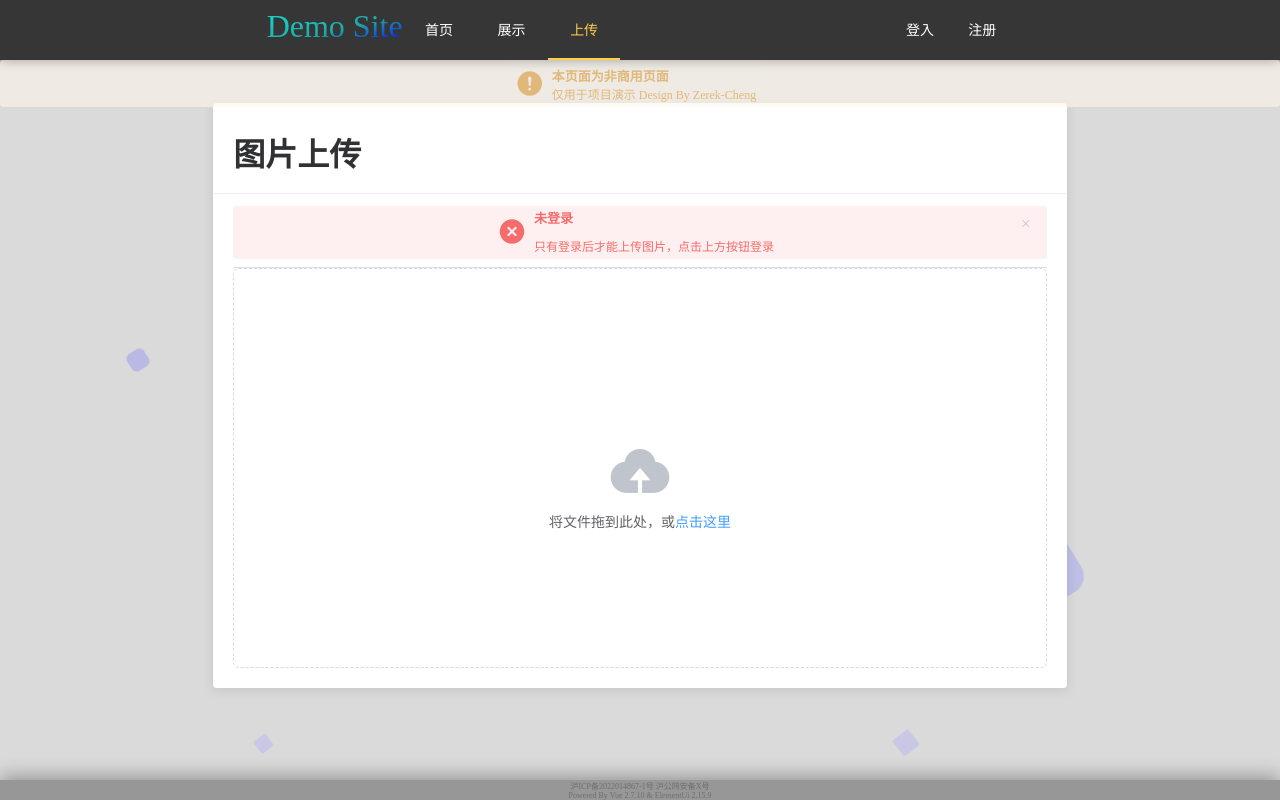
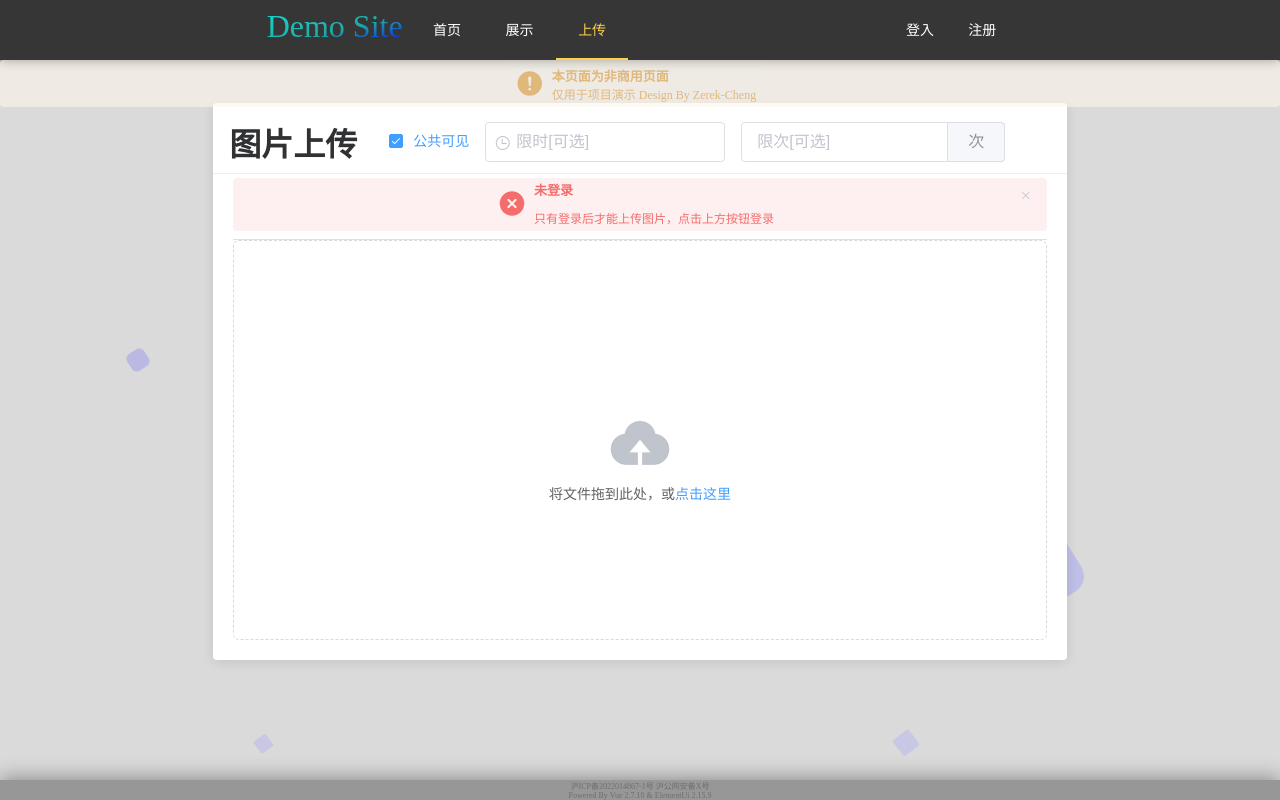
Before and after one commit to Zerek-Cheng/Simple-Assets-Platform, a Vue app: page /upload in a window 1280 px wide. Built offline with nearby package versions, Linux system fonts and the light colour scheme; no server answers; what vue-clipboard2 would draw is missing.

Commit message:
feat: add the display limit support

```diff
--- a/src/components/PicFlow.vue
+++ b/src/components/PicFlow.vue
@@ -9,7 +9,7 @@
         <PicInfo :pic="showId" @back="show=false;showId=undefined"/>
       </span>
     </el-drawer>
-    <el-col :md="{span:22,push:1}" :xs="24" v-if="this.imgUrl.length">
+    <el-col :md="{span:22,push:1}" :xs="24" v-if="this.imgUrl&&this.imgUrl.length">
       <el-image
           v-for="item in this.$data.imgUrl" :key="item.id"
           :src="`/api/img/get/${item.id}`"
@@ -23,8 +23,8 @@
       </el-image>
     </el-col>
 
-    <el-col :md="{span:22,push:1}" :xs="24" v-if="!this.imgUrl.length">
-      <el-col :md="5" :xs="24" v-for="item in this.$data.imgUrl" :key="item.id">
+    <el-col :md="{span:22,push:1}" :xs="24" v-if="!this.imgUrl">
+      <el-col :md="5" :xs="24" v-for="item in 12" :key="item">
         <el-image src="/api/img/get/unknown">
           <div slot="placeholder" class="image-slot" style="width: 80%">
             <el-skeleton animated :rows="3" :throttle="100">
@@ -41,7 +41,7 @@ export default {
   name: 'PicFlow',
   data() {
     return {
-      imgUrl: [],
+      imgUrl: undefined,
       size: 20,
       page: 1,
       show: false,
@@ -53,11 +53,13 @@ export default {
   },
   methods: {
     loadImngList() {
-      this.$api.getImgList(this.page, this.size).then((res) => this.imgUrl.push(...res.data.data))
+      this.$api.getImgList(this.page, this.size).then((res) => {
+        this.imgUrl = [...res.data.data]
+      })
     },
     getMore() {
       const bottom = document.documentElement.offsetHeight - window.innerHeight - document.documentElement.scrollTop
-      if (0.03 * window.innerHeight < bottom && bottom !== 0) return;
+      if (!this.imgUrl || (0.03 * window.innerHeight < bottom && bottom !== 0)) return;
       this.page++
       this.$api.getImgList(this.page, this.size).then((res) => {
         if (res.data.data.length < this.size) window.removeEventListener('scroll', this.tGetMore, true)
@@ -92,7 +94,7 @@ export default {
   margin: 0.25%;
   border: 1px solid gray;
   background-color: rgba(143, 141, 141, 0.15);
-  @media screen and (max-width: 768px) {
+  @media screen and (max-width: 990px) {
     width: 80%;
     height: 50vh;
     margin: 1% auto;
--- a/src/components/WebHead.vue
+++ b/src/components/WebHead.vue
@@ -109,7 +109,7 @@ export default {
   background-color: transparent !important;
 }
 
-@media screen and (max-width: 768px) {
+@media screen and (max-width: 990px) {
   .el-menu-item {
     width: 100vw;
   }
@@ -143,6 +143,7 @@ export default {
   background: linear-gradient(to left top, blue 0%, #20a9a4 45%, #14ded7 100%);
   -webkit-background-clip: text;
   color: transparent;
+  padding-right: 1vh;
 }
 
 .el-menu {
--- a/src/main.js
+++ b/src/main.js
@@ -20,6 +20,7 @@ Vue.use(VueClipboard)
 Vue.prototype._ = _
 Vue.prototype.$axios = axios;
 Vue.prototype.$api = backend(axios);
+Vue.prototype.$cookies = Cookies;
 
 function onReqError(error) {
     /^[4|5]/i[Symbol.search](error.response.status.toString()) !== -1
@@ -28,13 +29,13 @@ function onReqError(error) {
 }
 
 Vue.prototype.$axios.interceptors.request.use((config) => {
-    if (config.method === 'post') config.data = qs.stringify(config.data);
-    if (!Cookies.get('XSRF-TOKEN') && !store.state.csrf) Vue.prototype.$api.getCsrf().then(() => store.commit('csrf', Cookies.get('XSRF-TOKEN')))
-    if (Cookies.get('XSRF-TOKEN') || store.state.csrf) config.headers['X-XSRF-TOKEN'] = Cookies.get('XSRF-TOKEN') || store.getters.csrf;
+    if (config.method === 'post' && config.headers['Content-Type'] === 'application/x-www-form-urlencoded') config.data = qs.stringify(config.data);
+    if (!Vue.prototype.$cookies.get('XSRF-TOKEN') && !store.state.csrf) Vue.prototype.$api.getCsrf().then(() => store.commit('csrf', Vue.prototype.$cookies.get('XSRF-TOKEN')))
+    if (Vue.prototype.$cookies.get('XSRF-TOKEN') || store.state.csrf) config.headers['X-XSRF-TOKEN'] = Vue.prototype.$cookies.get('XSRF-TOKEN') || store.getters.csrf;
     return config;
 }, onReqError)
 Vue.prototype.$axios.interceptors.response.use((config) => {
-    if (Cookies.get('XSRF-TOKEN')) store.commit('csrf', Cookies.get('XSRF-TOKEN'));
+    if (Vue.prototype.$cookies.get('XSRF-TOKEN')) store.commit('csrf', Vue.prototype.$cookies.get('XSRF-TOKEN'));
     return config;
 }, onReqError)
 
--- a/src/variables.scss
+++ b/src/variables.scss
@@ -7,6 +7,7 @@ $SystemBlue: rgba(12, 69, 189, 0.65);
   border: 0;
   //font-family: 'Microsoft YaHei', sans-serif !important;
 }
+
 .flex-center {
   display: flex;
   height: 100%;
@@ -20,3 +21,7 @@ $SystemBlue: rgba(12, 69, 189, 0.65);
 .suspended {
   position: absolute !important;
 }
+
+input::-webkit-inner-spin-button {
+  -webkit-appearance: none;
+}
--- a/src/views/UploadView.vue
+++ b/src/views/UploadView.vue
@@ -1,10 +1,30 @@
 <template>
   <el-row>
-    <el-col :md="{span:16,push: 4}" :xs="{span:22,push:1}">
-      <el-card class="box-card">
-        <div slot="header">
-          <h1>图片上传</h1>
-        </div>
+    <el-col :md="{span:16,push: 4}" :xs="{span:22,push:1}" id="upload-col">
+      <el-card id="box-card">
+        <el-col slot="header" id="upload-card-header">
+          <el-col style="display: inline-block;width: auto;margin-right: 2em;">
+            <h1>图片上传</h1>
+          </el-col>
+          <el-col id="upload-setting" :xs="24" :md="18">
+            <el-checkbox v-model="isPublic"
+                         :value="true"
+                         ref="isPublic">
+              公共可见
+            </el-checkbox>
+            <el-date-picker
+                v-model="dateLimit"
+                type="datetime"
+                placeholder="限时[可选]"
+                :time-arrow-control="true" ref="datetime">
+            </el-date-picker>
+            <el-input placeholder="限次[可选]" v-model="timesLimit" max="10000"
+                      type="number" ref="timesLimit"
+                      id="upload-setting-times-limit">
+              <template slot="append">次</template>
+            </el-input>
+          </el-col>
+        </el-col>
         <el-alert
             v-if="!this.user"
             id="login-warn"
@@ -16,7 +36,7 @@
         <el-divider></el-divider>
         <el-upload
             ref="upload"
-            :disabled="!this.user"
+            :disabled="!user"
             class="upload"
             action="/api/upload"
             list-type="picture"
@@ -25,6 +45,7 @@
             :auto-upload="false"
             :with-credentials="true"
             :headers="{'X-XSRF-TOKEN': csrf}"
+            :http-request="requestUpload"
             :on-success="onSuccess"
             :on-preview="onPreview"
             accept=".jpg,.jpeg,.png,.gif,.bmp,.webp,.svg,.tiff"
@@ -34,7 +55,9 @@
             <p><i class="el-icon-upload"></i></p>
             将文件拖到此处，或<em>点击这里</em></div>
         </el-upload>
-        <el-button v-if="this.user" type="success" id="confirm" @click.prevent.stop="confirmUpload">确认上传</el-button>
+        <el-button v-if="this.user" type="success" id="confirm" @click.prevent.stop="confirmUpload">
+          确认上传
+        </el-button>
       </el-card>
     </el-col>
   </el-row>
@@ -44,32 +67,78 @@ import {mapState} from 'vuex';
 
 export default {
   data: () => ({
-    files: []
+    files: [],
+    isPublic: true,
+    dateLimit: null,
+    timesLimit: null,
   }),
   computed: {
     ...mapState(['user', 'csrf'])
   },
+  beforeMount() {
+    this.isPublic = this.$cookies.get('isPublic') === undefined ? true : !!JSON.parse(this.$cookies.get('isPublic'));
+    this.dateLimit = this.$cookies.get('dateLimit') === undefined ? null : new Date(this.$cookies.get('dateLimit'));
+    this.timesLimit = this.$cookies.get('timesLimit') === undefined ? null : this.$cookies.get('timesLimit');
+  },
   methods: {
-    confirmUpload() {
+    completeData(config) {
+      const data = {};
+      data.isPublic = this.isPublic;
+      data.file = config.file;
+      if (this.dateLimit) data.dataLimit = this.dateLimit;
+      if (this.timesLimit) data.timesLimit = this.timesLimit;
+      return data;
+    },
+    confirmUpload() { // 确认上传
+      this.$cookies.set('isPublic', this.$refs.isPublic.value);
+      if (this.$refs.datetime.value) {
+        this.$cookies.set('dateLimit', this.$refs.datetime.value)
+      } else {
+        this.$cookies.remove('dateLimit');
+      }
+      if (this.$refs.timesLimit.value && this.$refs.timesLimit.value > 100) {
+        this.$cookies.set('timesLimit', this.$refs.timesLimit.value)
+      } else {
+        this.$cookies.remove('timesLimit');
+      }
       this.$refs.upload.submit()
     },
-    onSuccess(res, file) {
+    requestUpload(config) {
+      this.$axios.request({
+        method: 'post',
+        url: config.action,
+        headers: {
+          'Content-Type': 'multipart/form-data',
+        },
+        data: this.completeData(config),
+      })
+          .then((res) => config.onSuccess(res.data, config.file))
+          .catch((err) => config.onError(err, config.file))
+    },
+    onSuccess(res, file) { // 判断上传是否成功
       if (res.code === -1) {
         file.status = 'error'
         this.$message.error(res.message)
       }
     },
-    onPreview(file) {
+    onPreview(file) { // 预览图片
       if (!file.response || file.response.code !== 0) return;
       window.open(this.$router.resolve({
         name: 'pic-info',
         params: {pic: file.response.data.id}
       }).href)
-    }
+    },
   }
 }
 </script>
 <style lang="scss">
+#upload-col .el-card__header {
+  padding: 0.5rem 1rem;
+  display: inline-block;
+  width: 100%;
+  height: 100%;
+}
+
 .upload {
   margin-top: 1vw;
 
@@ -81,21 +150,57 @@ export default {
     justify-content: center;
   }
 }
+
+#upload-setting-times-limit + .el-input-group__append {
+  line-height: 1em;
+}
+
+#box-card { // 整个上传卡片
+  margin-top: 5%;
+  padding-top: 1vh;
+  box-shadow: 0 2px 12px 0 rgba(0, 0, 0, 0.1);
+
+  .el-card__body {
+    padding-top: 0.5em;
+  }
+}
 </style>
 <style scoped lang="scss">
-#confirm {
+#upload-setting {
+  display: flex;
+  align-items: center;
+  justify-content: flex-start;
+  column-gap: 1em;
+
+  * {
+    width: auto;
+    font-size: 1rem;
+  }
+
+  @media screen and (max-width: 990px) {
+    text-align: center;
+    flex-wrap: wrap;
+    * {
+      line-height: 300%;
+      width: 100%;
+    }
+  }
+}
+
+#upload-card-header {
+  display: inline-flex;
+  align-items: center;
+  flex-wrap: wrap;
+  text-wrap: none;
+}
+
+#confirm { // 上传按钮
   margin-top: 1vw;
   width: 100%;
   height: 5vh;
 }
 
-.box-card {
-  margin-top: 5%;
-  padding-top: 1vh;
-  box-shadow: 0 2px 12px 0 rgba(0, 0, 0, 0.1);
-}
-
-#login-warn {
+#login-warn { //未登录提示
   display: inline-flex;
   align-items: center;
   justify-content: center;
@@ -104,8 +209,4 @@ export default {
   line-height: 1.5rem;
 }
 
-.el-upload-dragger {
-  display: inline-block;
-  width: 100%;
-}
 </style>
```
